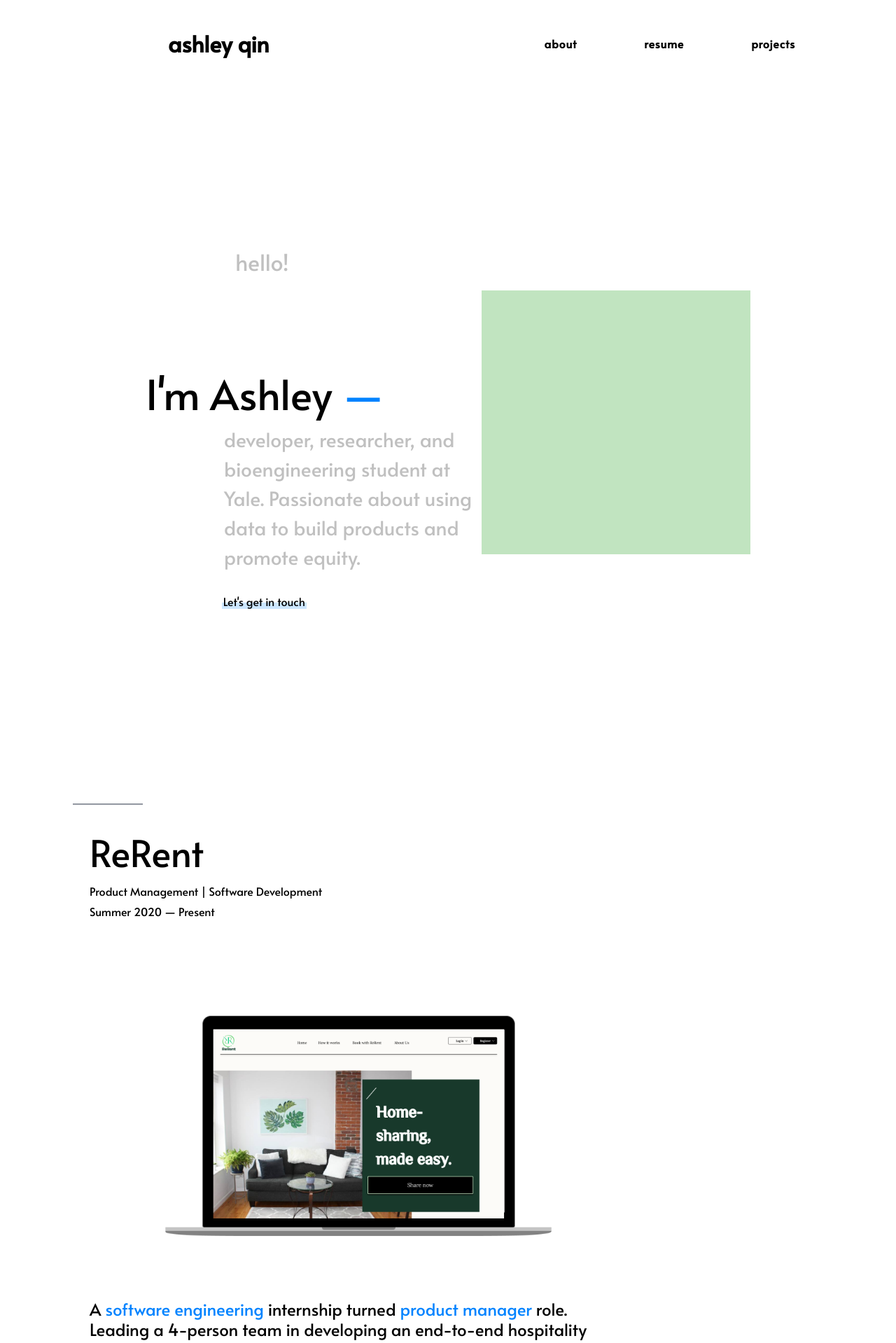
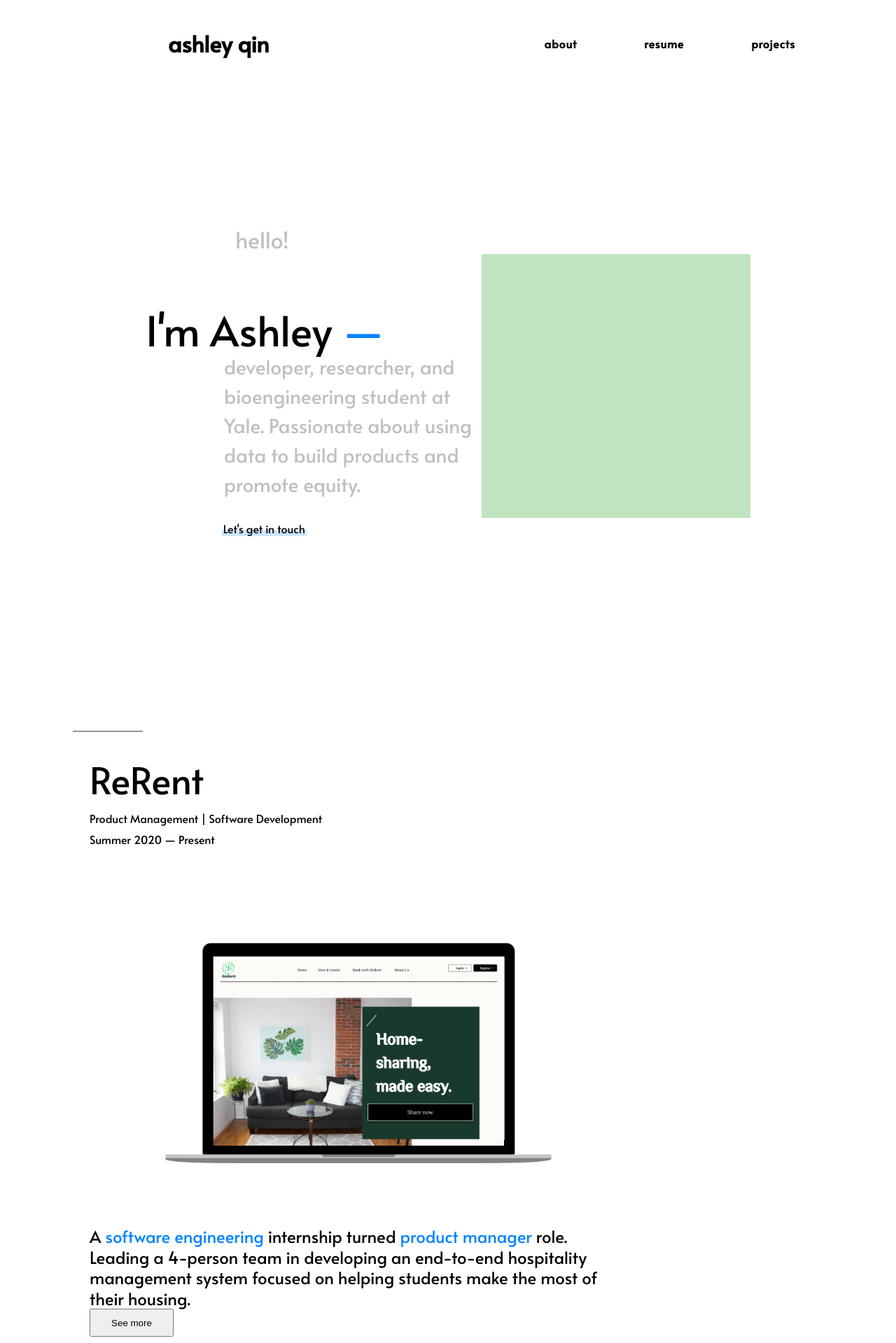
Before and after one commit to ashleyyqin/ashleyyqin.github.io, a Jekyll site: the page built from index.html, in a window 1280 px wide. Shown: the top 1919 px of the page at 70% size. Built offline with Jekyll 4.4.1, drawn with Linux system fonts in a browser that asks for light colours.

Commit message:
reformatting

```diff
--- a/index.html
+++ b/index.html
@@ -2,7 +2,6 @@
 layout: default
 title: Home
 ---
-<!--<div class="wide" style="display: flex; align-items: center; flex-flow: wrap; justify-content:left;">-->
 <div class="card container mx-auto px-2 mb-4 clearfix header-text">
     <div class="subheader mt-1 py-2" style="display: flex;align-items: center;flex-flow: wrap; justify-content:center;">
         <div style="width: 30em; margin-bottom:3em;">
@@ -28,6 +27,9 @@
 <br>
 <br>
 <div id="projects" class="wide sep" style="margin-top: 1em">
+    <div class="mx-auto mb-0 clearfix header-text" style="max-width: 80em;">
+        <div class="card grid">
+            <div class="one mt-3 mb-3">
                 <div class="project-title">
                     ReRent
                 </div>
@@ -47,6 +49,7 @@
                             onclick="window.location.href = 'https://ashleyqin.com/rerent';" class="h2">See more
                     </button>
                 </p>
+            </div>
         </div>
 
         <!-- YDN Data Desk -->
@@ -90,3 +93,5 @@
                     class="h4">See more
             </button>
         </div>
+    </div>
+</div>
--- a/styles/main.css
+++ b/styles/main.css
@@ -401,7 +401,7 @@
 
 .home-top {
     display: block;
-    height: 4em;
+    height: 2em;
 }
 
 .home-title1 {
@@ -419,8 +419,8 @@
     font-size: 370%;
     margin-top: 1em;
     margin-bottom: 0.5em;
-    /*margin-left: 4em;*/
-    display: block;
+    /*margin-left: 4em;
+    display: block;*/
 }
 
 .home-subtitle {
```
Lines whose indentation alone changed are shown as unchanged.
